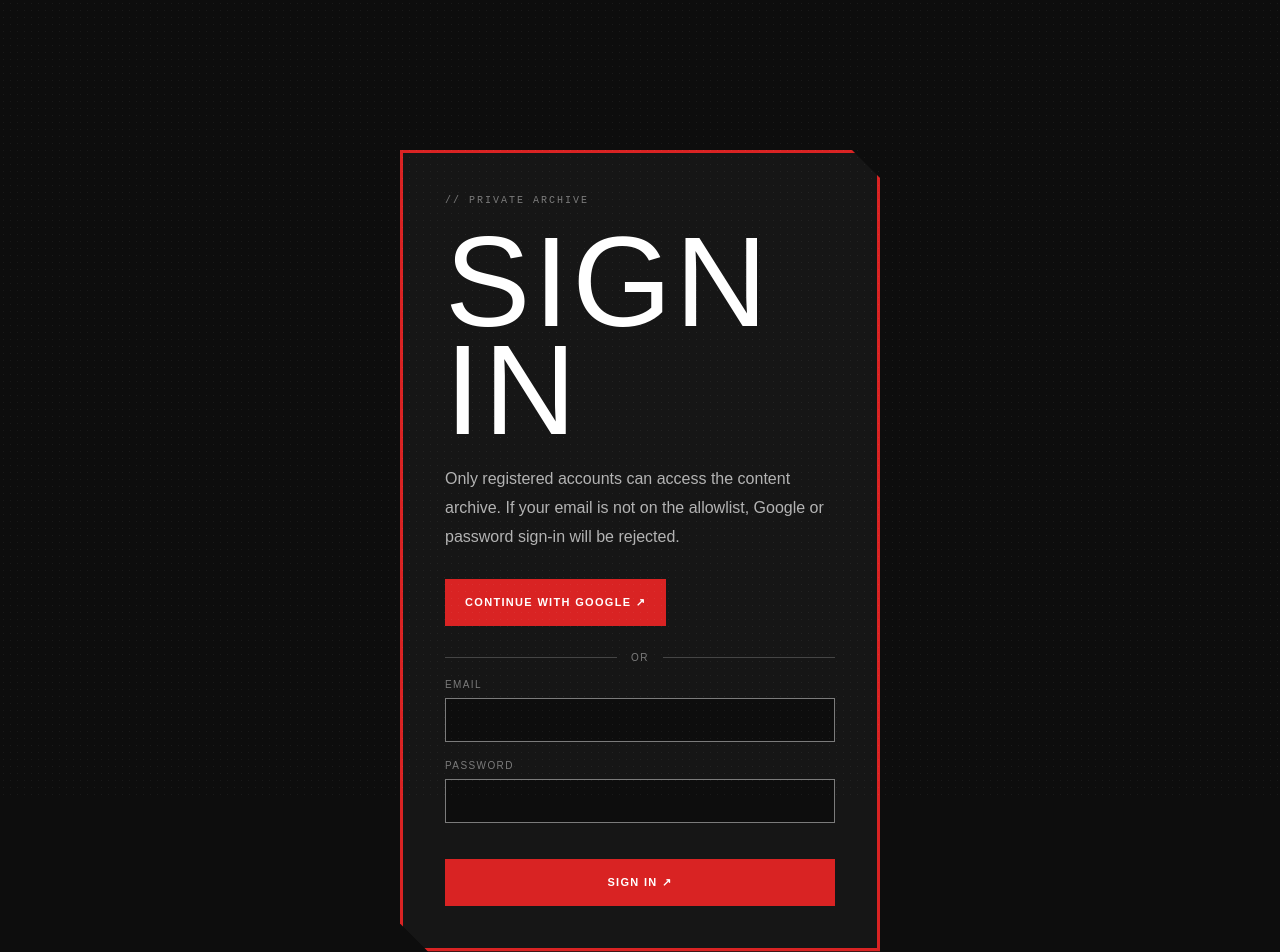
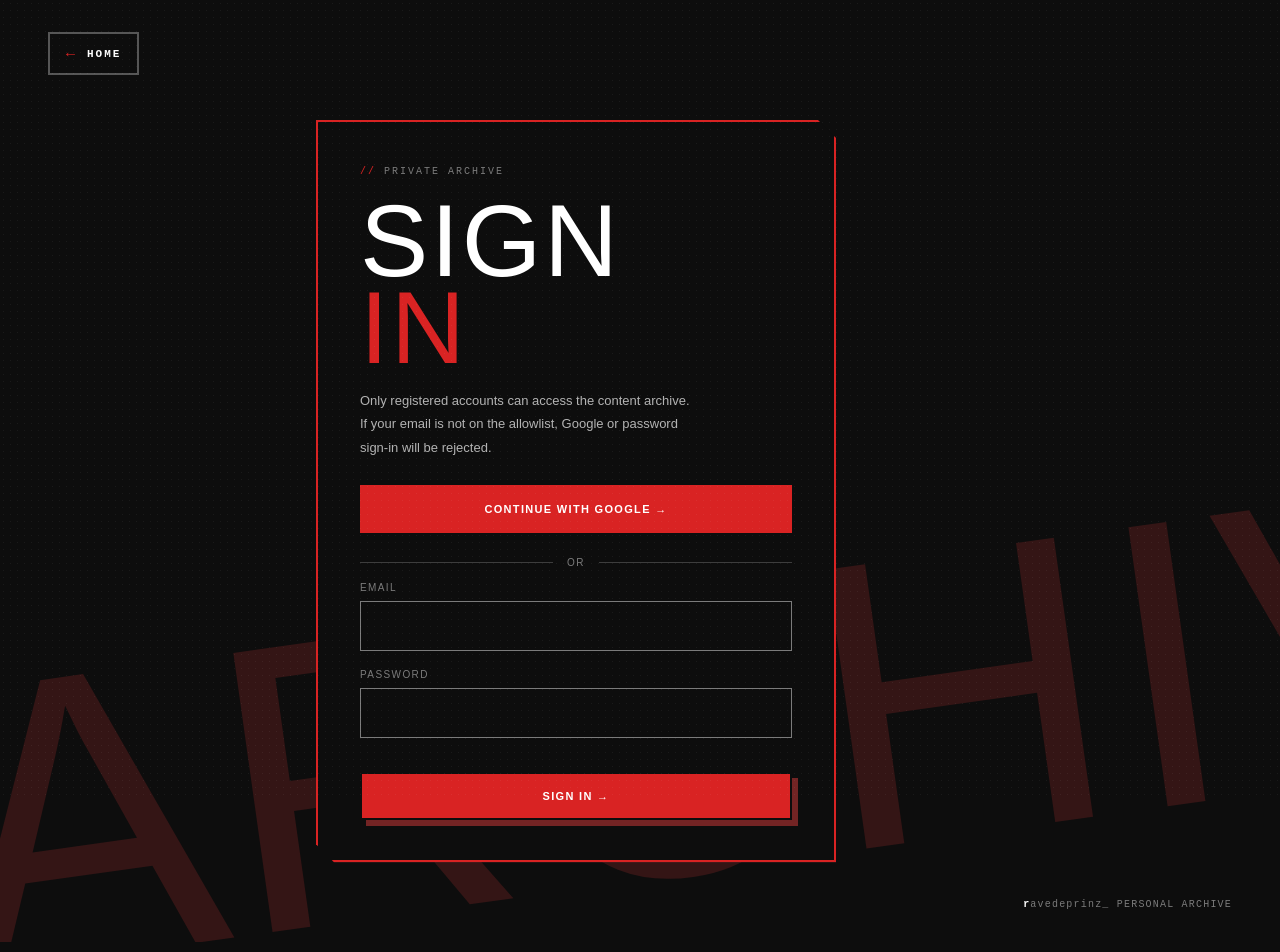
Before and after one commit to rakhisyudha/ravedeprinz, a Next.js app in the folder Frontend/: page /login in a window 1280 px wide. Shown: the top 952 px of the page. Built offline with nearby package versions, Linux system fonts and the light colour scheme; no server answers; a web font is replaced by a local one.

Commit message:
style: restyling login page

```diff
--- a/Frontend/app/globals.css
+++ b/Frontend/app/globals.css
@@ -60,12 +60,22 @@ button:active,a:active { transform:scale(.96); filter:brightness(1.18); }
 .lift:focus-visible { outline:2px solid var(--red); outline-offset:5px; }
 .red-text { color:var(--red); }
 .gold-line { height:1px; background:linear-gradient(90deg,var(--red),transparent); }
-.auth-page { min-height:100vh; padding:150px 24px 80px; background:var(--black); }
+.auth-page { position:relative; min-height:100vh; display:flex; align-items:center; justify-content:center; padding:120px 48px 80px; overflow:hidden; background:var(--black); }
 .admin-page { min-height:100vh; padding:24px 24px 80px; background:var(--black); overflow:visible; }
+.auth-home-wrap { position:absolute; top:32px; left:48px; z-index:2; }
+.auth-home { display:inline-flex; align-items:center; gap:10px; border:2px solid rgba(255,255,255,.3); background:transparent; padding:12px 16px; color:var(--white); font:700 11px 'New Rodin Pro',monospace; letter-spacing:.18em; text-transform:uppercase; transition:border-color .2s ease,background-color .2s ease; }.auth-home span { color:var(--red); font-size:15px; line-height:1; }.auth-home:hover { border-color:var(--red); background:rgba(217,35,35,.08); }.auth-home:focus-visible { outline:2px solid var(--red); outline-offset:3px; }
+.auth-backdrop { position:absolute; left:-5vw; bottom:9vh; z-index:0; rotate:-8deg; color:rgba(115,36,36,.38); font:400 clamp(220px,32vw,560px)/.8 'Anton',sans-serif; letter-spacing:.01em; white-space:nowrap; pointer-events:none; }
+.auth-card-enter { position:relative; z-index:1; width:min(520px,100%); margin-right:min(10vw,150px); }
 .auth-card,.admin-shell { max-width:1100px; margin:0 auto; }
-.auth-card { max-width:480px; border:3px solid var(--red); background:#161616; padding:42px; box-shadow:10px 10px 0 var(--dark-red); }
+.auth-card { border:2px solid var(--red); background:var(--black); padding:44px 42px 40px; box-shadow:12px 12px 0 var(--dark-red); clip-path:polygon(0 0,calc(100% - 18px) 0,100% 18px,100% 100%,18px 100%,0 calc(100% - 18px)); }
 .auth-card h1,.admin-header h1 { margin:22px 0; font-size:clamp(64px,10vw,130px); }
-.auth-card > p:not(.eyebrow):not(.auth-error) { color:#b3b3b3; line-height:1.8; }
+.auth-card h1.auth-title { margin:20px 0 18px; font-size:clamp(72px,8vw,120px); line-height:.85; }.auth-card h1.auth-title span { color:var(--red); }
+.auth-card > p:not(.eyebrow):not(.auth-error) { max-width:46ch; color:#b3b3b3; font-size:13px; line-height:1.8; }
+.auth-card .auth-button { display:flex; align-items:center; justify-content:center; gap:10px; width:100%; margin-top:26px; padding:16px 18px; text-transform:uppercase; transition:background-color .2s ease; }.auth-card .auth-button:hover:not(:disabled) { background:var(--dark-red); }.auth-card .auth-button:disabled { opacity:.55; cursor:wait; }.auth-card .auth-button:focus-visible { outline:2px solid var(--white); outline-offset:2px; }
+.auth-card .auth-button-primary { border-color:var(--black); box-shadow:6px 6px 0 var(--dark-red); }
+.auth-card .auth-divider { margin:24px 0 4px; }
+.auth-card .auth-form input { min-height:50px; }.auth-form input:focus-visible { outline:2px solid var(--red); outline-offset:2px; }
+.auth-meta { position:absolute; right:48px; bottom:calc(32px + env(safe-area-inset-bottom)); z-index:2; margin:0; color:var(--gray); font:10px 'New Rodin Pro',monospace; letter-spacing:.12em; }.auth-meta strong { color:var(--white); }
 .auth-button { margin-top:28px; border:2px solid var(--red); background:var(--red); padding:15px 18px; color:var(--white); font:700 11px 'Space Grotesk',sans-serif; letter-spacing:.12em; cursor:pointer; }
 .auth-divider { display:flex; align-items:center; gap:14px; margin:26px 0 6px; color:var(--gray); font:10px 'Space Grotesk',sans-serif; letter-spacing:.16em; }.auth-divider::before,.auth-divider::after { content:''; flex:1; height:1px; background:rgba(255,255,255,.2); }
 .auth-form { display:flex; flex-direction:column; gap:8px; }.auth-form label { margin-top:10px; color:var(--gray); font:10px 'Space Grotesk',sans-serif; letter-spacing:.14em; }.auth-form input { border:1px solid var(--gray); background:var(--black); padding:13px 14px; color:var(--white); font:14px 'Space Grotesk',sans-serif; }.auth-form input:focus { outline:none; border-color:var(--red); }
@@ -146,7 +156,7 @@ button:active,a:active { transform:scale(.96); filter:brightness(1.18); }
 .admin-accordion-icon { width:26px; height:26px; display:grid; place-items:center; border:1px solid rgba(255,255,255,.25); background:var(--black); color:var(--red); font:700 16px/1 'Space Grotesk',sans-serif; }
 .admin-accordion-body { padding:16px; border-top:1px solid rgba(255,255,255,.14); background:var(--black); }
 @media (max-width:700px) { .admin-grid-2 { grid-template-columns:1fr; }.admin-header-right { flex-direction:column; align-items:flex-start; }.admin-nav { gap:6px; }.admin-savebar { display:block; }.admin-savebar > span { display:block; margin-bottom:14px; } }
-@media (max-width:700px) { .auth-page { padding:120px 18px 60px; } .admin-page { padding:12px 16px 60px; } .auth-card { padding:28px 22px; } .admin-header { display:block; } .admin-header-top { align-items:flex-start; } .admin-grid { grid-template-columns:1fr; }.admin-card h2 { font-size:46px; } }
+@media (max-width:700px) { .auth-page { flex-direction:column; padding:120px 18px 0; }.auth-home-wrap { top:20px; left:18px; }.auth-backdrop { left:-10vw; bottom:16vh; font-size:clamp(170px,56vw,270px); }.auth-card-enter { margin:auto 0; }.auth-meta { position:static; align-self:stretch; margin:auto 0 0; padding:20px 4px calc(20px + env(safe-area-inset-bottom)); border-top:1px solid rgba(255,255,255,.14); text-align:right; } .admin-page { padding:12px 16px 60px; } .auth-card { padding:28px 22px; } .admin-header { display:block; } .admin-header-top { align-items:flex-start; } .admin-grid { grid-template-columns:1fr; }.admin-card h2 { font-size:46px; } }
 
 /* The site navigation is a stage mark: compact at rest, a full diagonal scene on demand. */
 .site-header { position:fixed; z-index:50; inset:0 0 auto 0; height:78px; display:flex; align-items:center; justify-content:space-between; padding:0 42px 0 38px; background:rgba(13,13,13,.94); border-bottom:1px solid rgba(255,255,255,.17); clip-path:polygon(0 0,100% 0,100% 88%,98% 100%,22% 94%,0 100%); transition:height .2s ease,background .2s ease; }.site-header::after { content:''; position:absolute; left:4%; right:0; bottom:3px; height:2px; background:var(--red); transform:skewX(-30deg); pointer-events:none; }.site-header::before { content:''; position:absolute; inset:0; pointer-events:none; opacity:.05; background-image:radial-gradient(#fff .55px,transparent .55px); background-size:7px 7px; }.site-header.is-scrolled { height:64px; background:rgba(13,13,13,.99); }
--- a/Frontend/app/login/page.tsx
+++ b/Frontend/app/login/page.tsx
@@ -2,9 +2,10 @@
 
 import { Suspense, useState, useEffect } from 'react';
 import { useRouter, useSearchParams } from 'next/navigation';
-import { motion, AnimatePresence } from 'motion/react';
+import { motion, AnimatePresence, MotionConfig } from 'motion/react';
 import { createClient } from '../../lib/supabase/browser';
 import { AuthDenied } from '../../components/AuthDenied';
+import { TransitionLink } from '../../components/TransitionLink';
 
 function LoginForm() {
   const router = useRouter();
@@ -65,17 +66,29 @@ function LoginForm() {
 
   return (
     <main className="auth-page">
+      <MotionConfig reducedMotion="user">
+        <motion.div className="auth-home-wrap" initial={{ opacity: 0, x: -12 }} animate={{ opacity: 1, x: 0 }} transition={{ delay: .1, duration: .25, ease: 'easeOut' }}>
+          <TransitionLink href="/" className="auth-home" aria-label="Back to home"><span aria-hidden="true">←</span> HOME</TransitionLink>
+        </motion.div>
+
+        <motion.span className="auth-backdrop" aria-hidden="true" initial={{ opacity: 0, x: 60 }} animate={{ opacity: 1, x: 0 }} transition={{ duration: .9, ease: 'easeOut' }}>ARCHIVE</motion.span>
+
+        <motion.div className="auth-card-enter" initial={{ opacity: 0, y: 24 }} animate={{ opacity: 1, y: 0 }} transition={{ duration: .4, ease: [0.22, 1, 0.36, 1] }}>
           <motion.div
             key={shakeKey}
             animate={error ? { x: [0, -6, 6, -4, 4, 0] } : { x: 0 }}
             transition={{ duration: 0.36, ease: [0.65, 0, 0.35, 1] }}
-        className="auth-card cut"
+            className="auth-card"
           >
-        <p className="eyebrow">// PRIVATE ARCHIVE</p>
-        <h1 className="display">SIGN IN</h1>
-        <p>Only registered accounts can access the content archive. If your email is not on the allowlist, Google or password sign-in will be rejected.</p>
+            <motion.div initial={{ opacity: 0, x: -24 }} animate={{ opacity: 1, x: 0 }} transition={{ delay: .12, duration: .34, ease: [0.22, 1, 0.36, 1] }}>
+              <p className="eyebrow"><span className="slash">//</span> PRIVATE ARCHIVE</p>
+              <h1 className="display auth-title">SIGN<br /><span>IN</span></h1>
+            </motion.div>
 
-        <button className="auth-button touch-target" onClick={oauth} disabled={busy}>CONTINUE WITH GOOGLE ↗</button>
+            <motion.p initial={{ opacity: 0, y: 10 }} animate={{ opacity: 1, y: 0 }} transition={{ delay: .2, duration: .3, ease: 'easeOut' }}>Only registered accounts can access the content archive. If your email is not on the allowlist, Google or password sign-in will be rejected.</motion.p>
+
+            <motion.div initial={{ opacity: 0, y: 14 }} animate={{ opacity: 1, y: 0 }} transition={{ delay: .3, duration: .34, ease: 'easeOut' }}>
+              <button className="auth-button touch-target" onClick={oauth} disabled={busy}>CONTINUE WITH GOOGLE →</button>
 
               <div className="auth-divider"><span>OR</span></div>
 
@@ -84,9 +97,13 @@ function LoginForm() {
                 <input id="email" type="email" value={email} onChange={(e) => setEmail(e.target.value)} required autoComplete="email" />
                 <label htmlFor="password">PASSWORD</label>
                 <input id="password" type="password" value={password} onChange={(e) => setPassword(e.target.value)} required autoComplete="current-password" />
-          <button type="submit" className="auth-button touch-target" disabled={busy}>{busy ? 'SIGNING IN…' : 'SIGN IN ↗'}</button>
+                <button type="submit" className="auth-button auth-button-primary touch-target" disabled={busy}>{busy ? 'SIGNING IN…' : 'SIGN IN →'}</button>
               </form>
             </motion.div>
+          </motion.div>
+        </motion.div>
+
+        <p className="auth-meta"><strong>r</strong>avedeprinz_ <span>PERSONAL ARCHIVE</span></p>
 
         <AnimatePresence>
           {error && (
@@ -102,6 +119,7 @@ function LoginForm() {
             </motion.div>
           )}
         </AnimatePresence>
+      </MotionConfig>
     </main>
   );
 }
```
Lines whose indentation alone changed are shown as unchanged.
